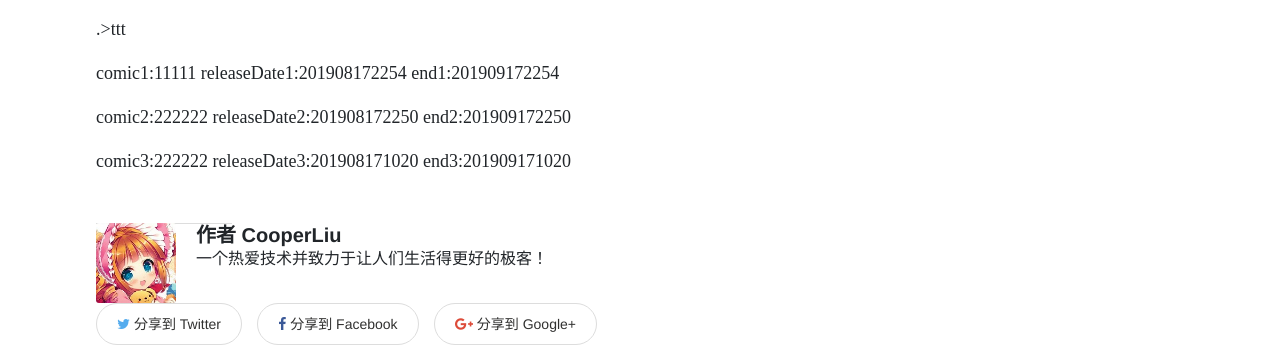
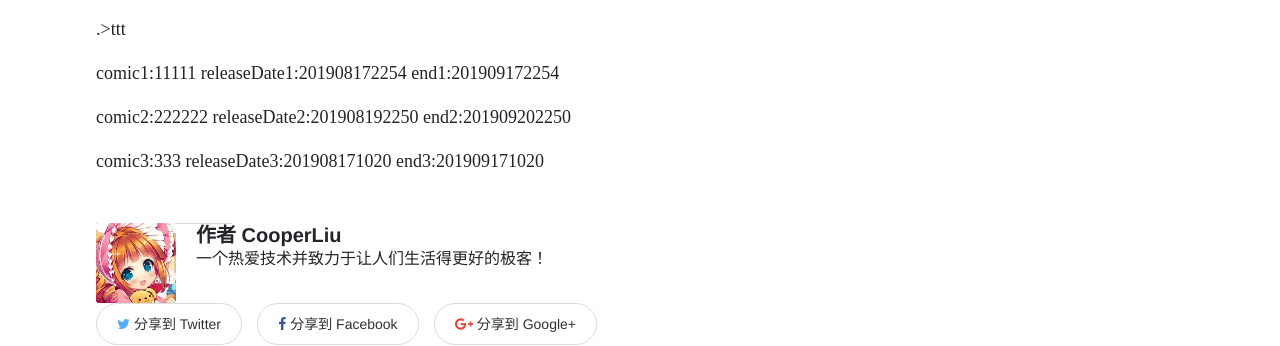
Before and after one commit to LLMIKU/LLMIKU.github.io, a Jekyll site: the page built from _posts/articles/2019-08-17-testEssay.md, in a window 1280 px wide. Shown: the part 335-681 px from the top of the page. Built offline with Jekyll 4.4.1, drawn with Linux system fonts in a browser that asks for light colours; some web fonts are replaced.

Commit message:
:rainbow: update

```diff
--- a/_posts/articles/2019-08-17-testEssay.md
+++ b/_posts/articles/2019-08-17-testEssay.md
@@ -23,9 +23,9 @@ releaseDate1:201908172254
 end1:201909172254
 
 comic2:222222
-releaseDate2:201908172250
-end2:201909172250
+releaseDate2:201908192250
+end2:201909202250
 
-comic3:222222
+comic3:333
 releaseDate3:201908171020
 end3:201909171020
```
